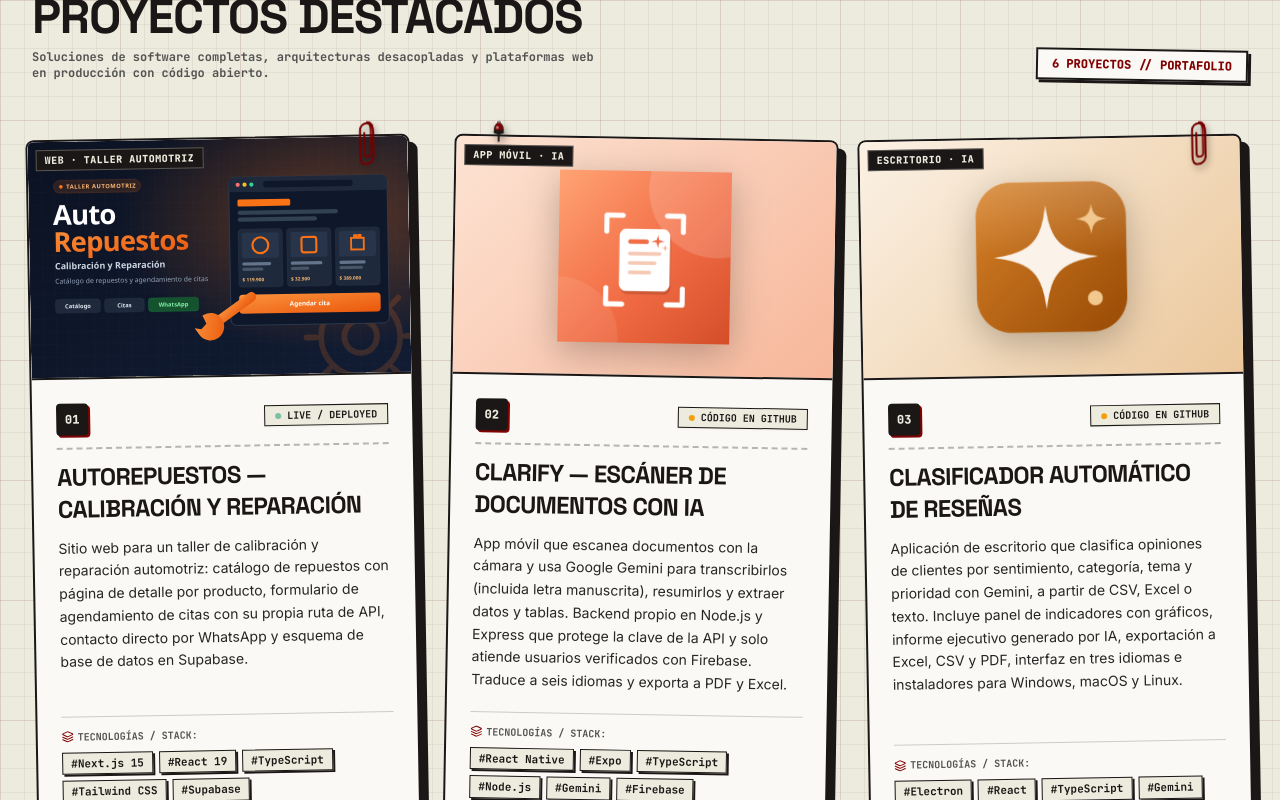
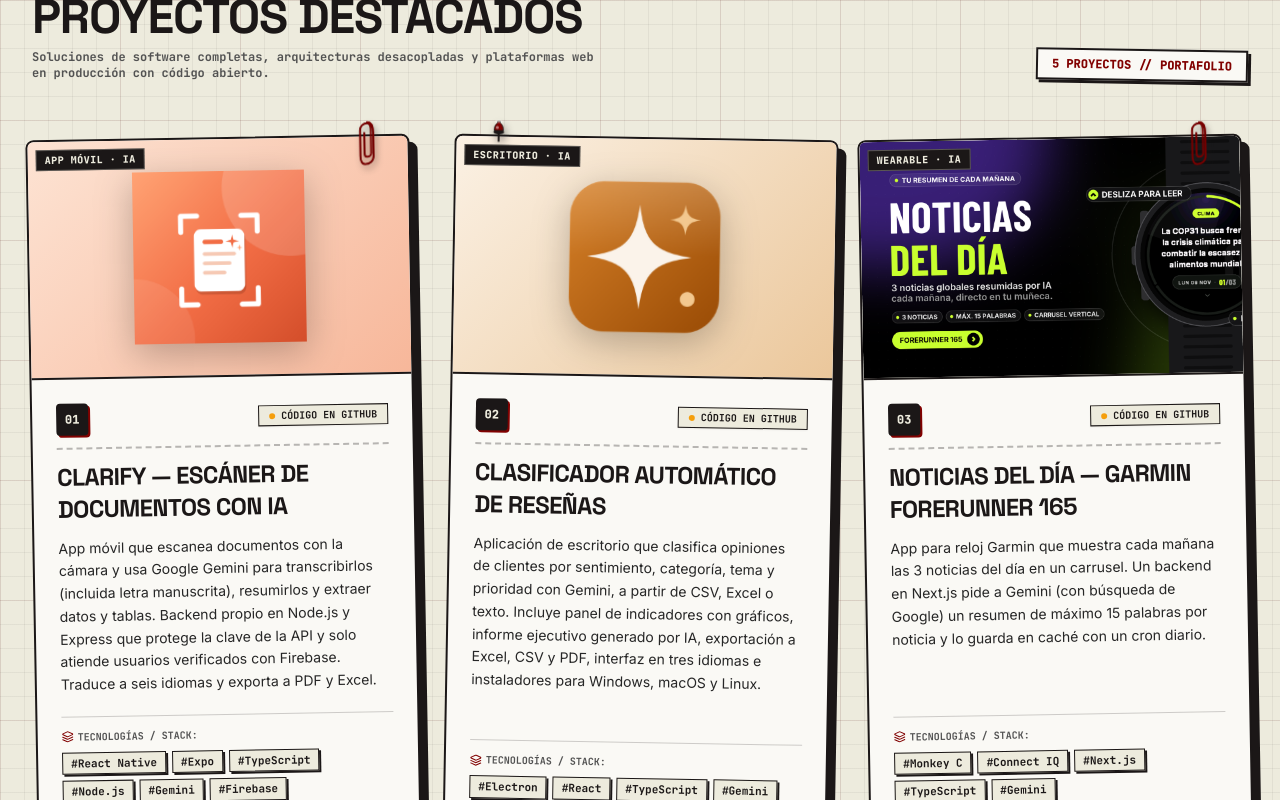
Before and after one commit to juansem08/Portafolio_1, a Next.js app: page / in a window 1280 px wide. Shown: the part 2640-3440 px from the top of the page. Built offline with nearby package versions, Linux system fonts and the light colour scheme; no server answers.

Commit message:
fix: quitar AutoRepuestos de Proyectos destacados

```diff
--- a/data/projects.ts
+++ b/data/projects.ts
@@ -28,19 +28,6 @@ export interface Project {
 }
 
 export const projects: Project[] = [
-  {
-    title: "AutoRepuestos — Calibración y Reparación",
-    category: { es: "Web · Taller automotriz", en: "Web · Auto repair shop" },
-    description: {
-      es: "Sitio web para un taller de calibración y reparación automotriz: catálogo de repuestos con página de detalle por producto, formulario de agendamiento de citas con su propia ruta de API, contacto directo por WhatsApp y esquema de base de datos en Supabase.",
-      en: "Website for an automotive calibration and repair shop: auto parts catalog with a detail page per product, appointment booking form with its own API route, direct WhatsApp contact and a Supabase database schema.",
-    },
-    tags: ["Next.js 15", "React 19", "TypeScript", "Tailwind CSS", "Supabase"],
-    icon: "wrench",
-    image: "/images/projects/autorepuestos.svg",
-    repos: [{ label: "Código", url: "https://github.com/Sebas082/Calibracion_Reparacion" }],
-    demo: "https://calibracion-reparacion.vercel.app",
-  },
   {
     title: "Clarify — Escáner de Documentos con IA",
     category: { es: "App móvil · IA", en: "Mobile app · AI" },
```
Also changed, not shown: public/images/projects/autorepuestos.svg (deleted).
